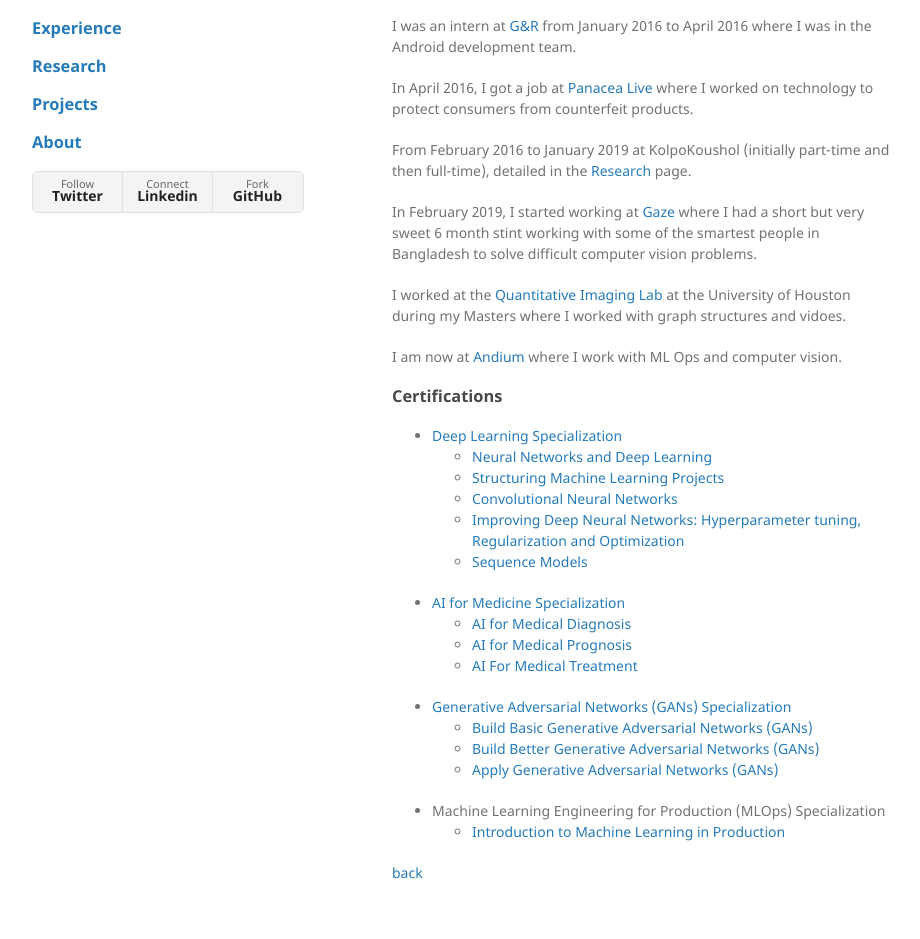
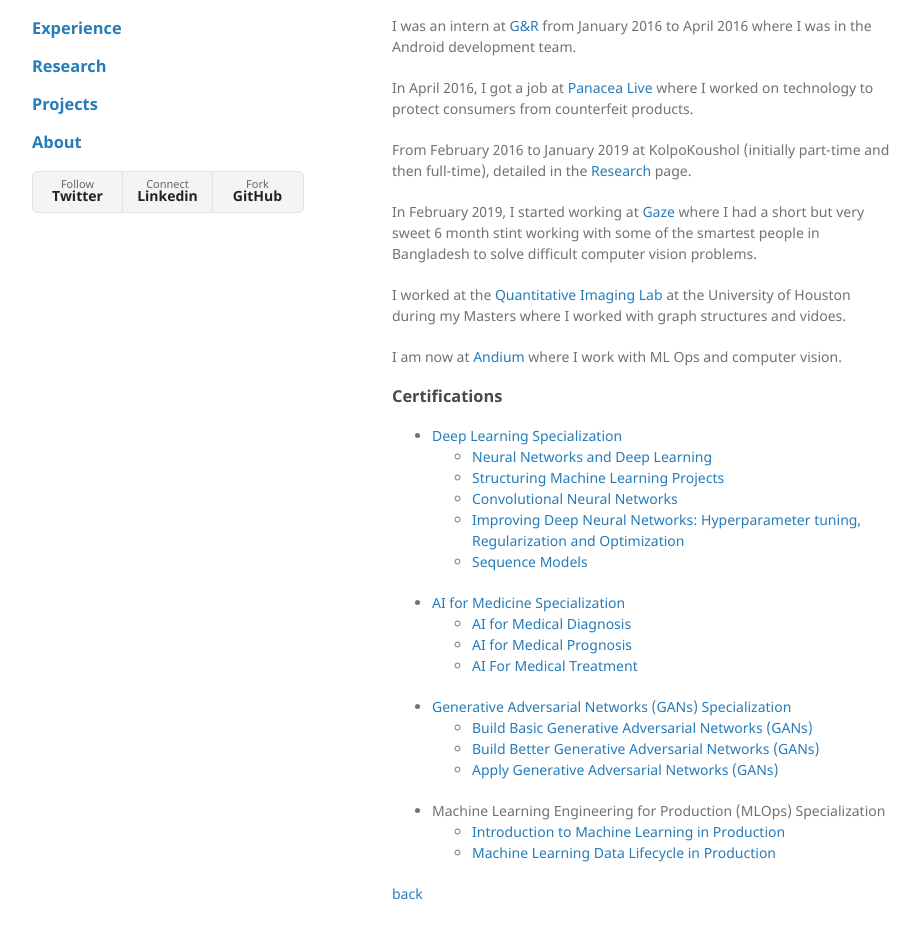
Before and after one commit to shoumikchow/shoumikchow.github.io, a Jekyll site: the page built from pages/experience.md, in a window 1280 px wide and 1343 px high. Shown: the part 369-1308 px from the top of the window, without its empty margins (178-1098 px from the left). Built offline with Jekyll 4.4.1, drawn with Linux system fonts in a browser that asks for light colours.

Commit message:
Add MLOps Course 2

```diff
--- a/pages/experience.md
+++ b/pages/experience.md
@@ -50,5 +50,6 @@
 
 * Machine Learning Engineering for Production (MLOps) Specialization
   * [Introduction to Machine Learning in Production](https://coursera.org/share/24504df0c55713115643b554d1589973)
+  * [Machine Learning Data Lifecycle in Production](https://coursera.org/share/3276995de218a831cb6d7cff4d872cdb)
 
 [back](https://shoumikchow.com)
```
